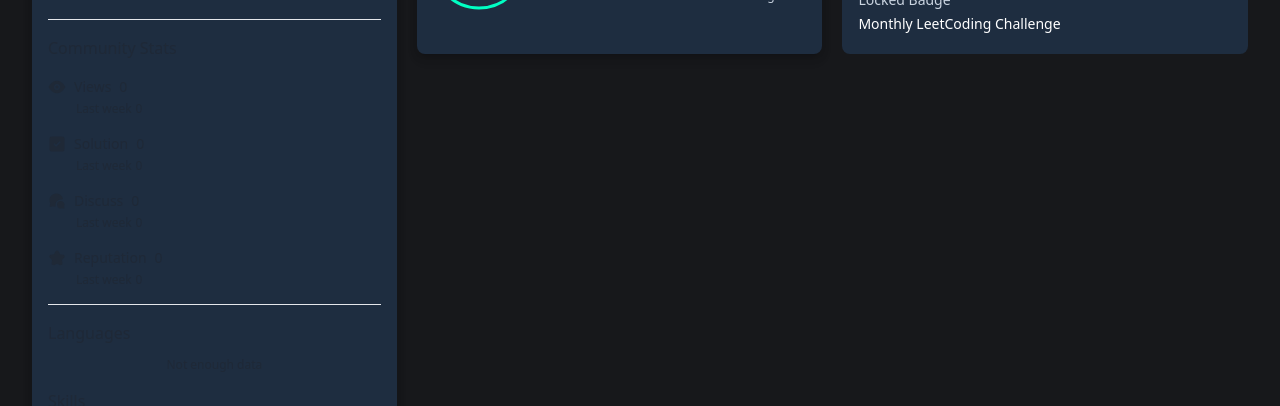
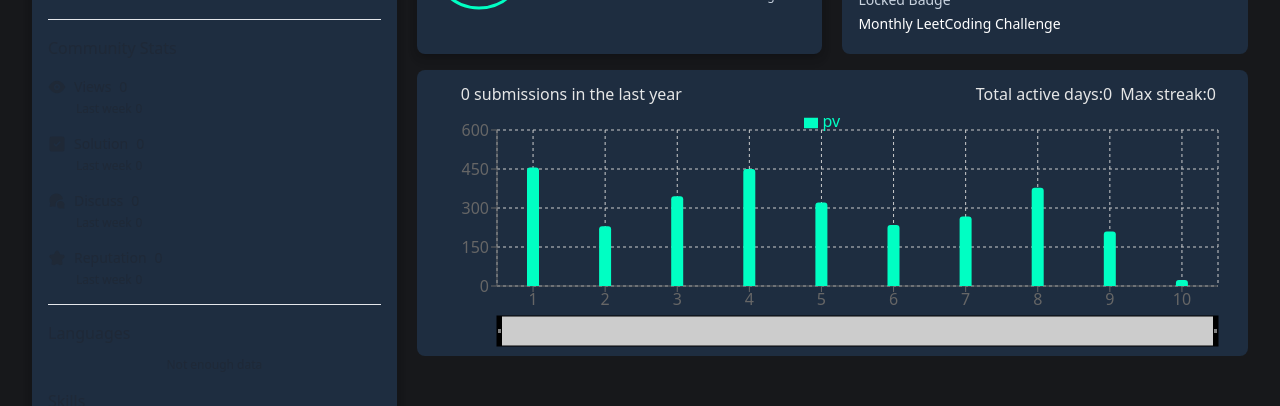
Before and after one commit to ihshadin/flex-code, a React (Vite) app: page /dashboard in a window 1280 px wide. Shown: the part 264-670 px from the top of the page. Built offline with nearby package versions, Linux system fonts and the light colour scheme; no server answers.

Commit message:
Add Submittion Section

```diff
--- a/package.json
+++ b/package.json
@@ -23,6 +23,7 @@
     "react-icons": "^4.10.1",
     "react-router-dom": "^6.14.2",
     "react-split": "^2.0.14",
+    "recharts": "^2.7.3",
     "sort-by": "^1.2.0",
     "sweetalert": "^2.1.2",
     "sweetalert2": "^11.7.21",
--- a/src/pages/Dashboard/DashboardHome/DashboardHome.jsx
+++ b/src/pages/Dashboard/DashboardHome/DashboardHome.jsx
@@ -2,6 +2,7 @@ import React from "react";
 import DbUser from "../DbUser/DbUser";
 import SolvedProblems from "../SolvedProblems/SolvedProblems";
 import Badges from "../Badges/Badges";
+import Submissions from "../Submissions/Submissions";
 
 const DashboardHome = () => {
   return (
@@ -14,6 +15,7 @@ const DashboardHome = () => {
           <SolvedProblems></SolvedProblems>
           <Badges></Badges>
         </div>
+        <Submissions></Submissions>
       </div>
     </div>
   );
--- /dev/null
+++ b/src/pages/Dashboard/Submissions/Submission.css
@@ -0,0 +1,5 @@
+.rounded-bar:hover .recharts-tooltip-wrapper {
+  /* Apply your Tooltip hover styles here */
+  background-color: red;
+  color: blue;
+}
--- a/src/pages/Dashboard/Submissions/Submissions.jsx
+++ b/src/pages/Dashboard/Submissions/Submissions.jsx
@@ -1,11 +1,69 @@
-import React from 'react';
+import React from "react";
+import {
+  BarChart,
+  Bar,
+  Brush,
+  ReferenceLine,
+  XAxis,
+  YAxis,
+  CartesianGrid,
+  Tooltip,
+  Legend,
+  ResponsiveContainer,
+} from "recharts";
+import "./Submission.css";
 
 const Submissions = () => {
-    return (
-        <div>
-
+  const data = [
+    { name: "1", pv: 456 },
+    { name: "2", pv: 230 },
+    { name: "3", pv: 345 },
+    { name: "4", pv: 450 },
+    { name: "5", pv: 321 },
+    { name: "6", pv: 235 },
+    { name: "7", pv: 267 },
+    { name: "8", pv: 378 },
+    { name: "9", pv: 210 },
+    { name: "10", pv: 23 },
+  ];
+  return (
+    <div className="bg-[#1e2d40] ml-5 mt-4 rounded-lg ">
+      <div className="flex justify-between text-base-300 pt-3 px-8">
+        <p className="pl-3">0 submissions in the last year</p>
+        <div className="flex gap-x-2">
+          <p>Total active days:0 </p>
+          <p>Max streak:0</p>
         </div>
-    );
+      </div>
+      <ResponsiveContainer width="100%" height={250}>
+        <BarChart
+          data={data}
+          margin={{
+            top: 10,
+            right: 30,
+            left: 20,
+            bottom: 10,
+          }}
+        >
+          <CartesianGrid strokeDasharray="3 3" />
+          <XAxis dataKey="name" style={{ color: "black" }} />
+          <YAxis />
+          <Tooltip labelStyle={{ color: "black" }} />
+          <Legend verticalAlign="top" wrapperStyle={{ lineHeight: "10px" }} />
+          <ReferenceLine y={0} stroke="#000ffc3" />
+          <Brush dataKey="name" height={30} stroke="#000" />
+          <Bar
+            dataKey="pv"
+            fill="#00ffc3"
+            //   fill="#1e2d40" // Background color
+            className="hover:bg-black rounded-bar"
+            barSize={12}
+            radius={[3, 3, 0, 0]}
+          />
+        </BarChart>
+      </ResponsiveContainer>
+    </div>
+  );
 };
 
 export default Submissions;
```
Also changed, not shown: 1 other file (tests, documents, lock files or other folders).
